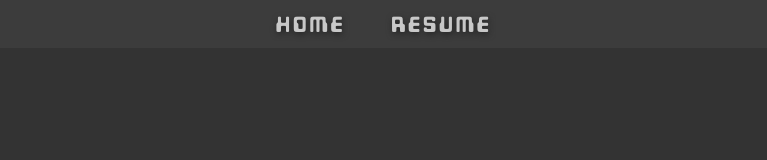
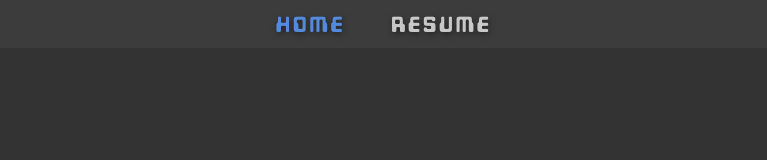
Before and after one commit to pa4080/spasov-me, a React (Create React App) app: page / in a window 1280 px wide. Shown: the top 160 px of the page, without its empty margins (257-1024 px from the left). Built offline with nearby package versions, Linux system fonts and the light colour scheme.

Commit message:
Tweak the menu

```diff
--- a/src/Components/Header/TopMenu.js
+++ b/src/Components/Header/TopMenu.js
@@ -1,11 +1,51 @@
+import { useState } from "react";
 import { Link } from 'react-router-dom';
 import "./topMenu.css";
 
 function TopMenu(props) {
+    const state = {
+        home: {
+            label: "Home",
+            link: "/home",
+            active: true
+        },
+        resume: {
+            label: "Resume",
+            link: "/resume",
+            active: false
+        },
+        switch(item) {
+            for (const member in this) {
+                if (typeof (this[member]) === "object") {
+                    if (this[member].label === item.label) {
+                        this[member].active = true;
+                    } else {
+                        this[member].active = false;
+                    }
+                }
+            }
+            setMenuItem({ ...this });
+        }
+    }
+    const [menuItems, setMenuItem] = useState(state);
+
+
     return (
         <nav className="mlt-header-top-container">
-            <Link to="/home" className="mlt-header-top-item">Home</Link>
-            <Link to="/resume" className="mlt-header-top-item">Resume</Link>
+            <Link
+                className={`mlt-header-top-item ${menuItems.home.active ? "mlt-header-top-link-active" : ""}`}
+                onClick={() => { state.switch(menuItems.home) }}
+                to={menuItems.home.link}
+            >
+                {menuItems.home.label}
+            </Link>
+            <Link
+                className={`mlt-header-top-item ${menuItems.resume.active ? "mlt-header-top-link-active" : ""}`}
+                onClick={() => { state.switch(menuItems.resume) }}
+                to={menuItems.resume.label}
+            >
+                {menuItems.resume.label}
+            </Link>
         </nav>
     )
 }
--- a/src/Components/Header/topMenu.css
+++ b/src/Components/Header/topMenu.css
@@ -29,3 +29,7 @@
 .mlt-header-top-item:active {
     color: var(--purple-primary);
 }
+
+.mlt-header-top-item.mlt-header-top-link-active {
+    color: var(--blue-primary);
+}
```
